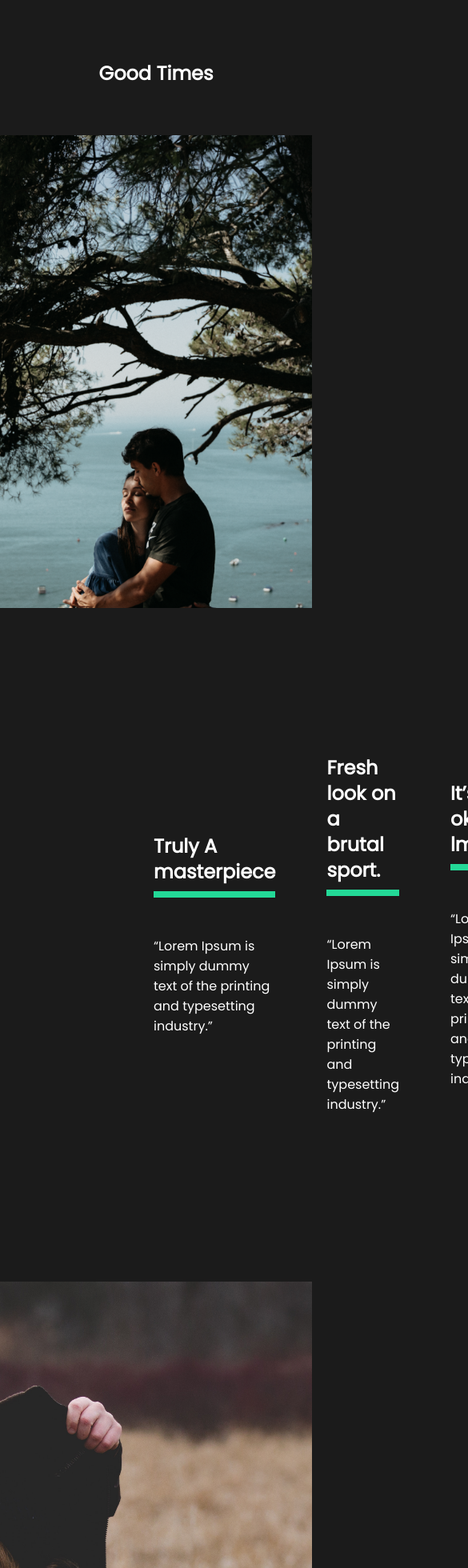
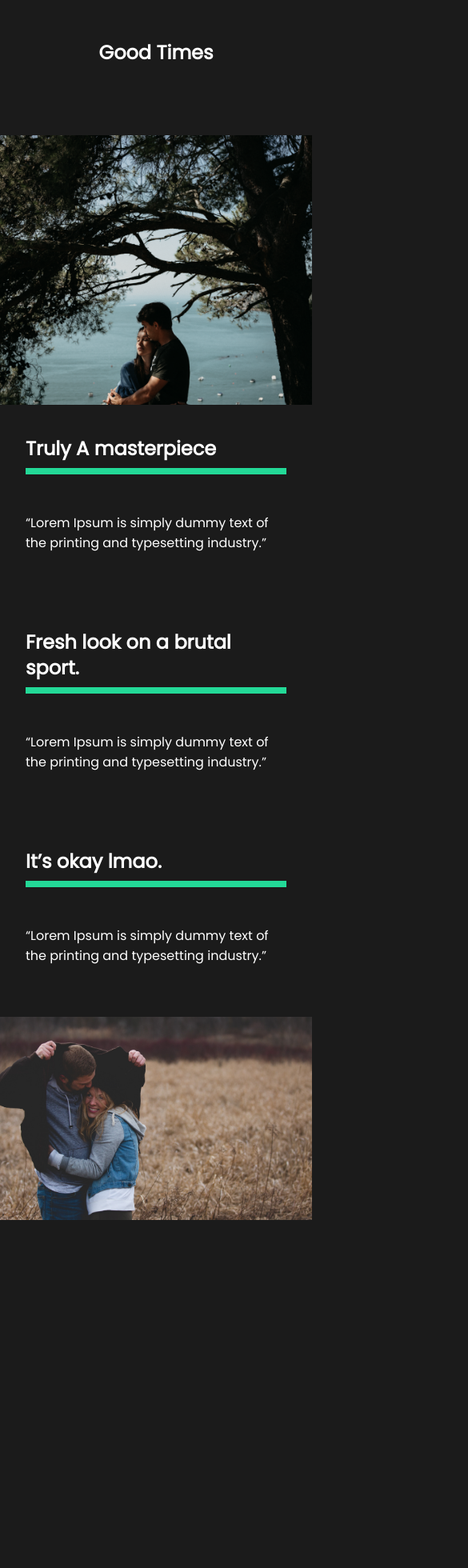
Before and after one commit to reza-nikravesh/portfolio, a React (Create React App) app: page /work/good-times in a window 390 px wide. Shown: the top 1960 px of the page at 80% size, 585 px wide, since content can reach past the window. After the commit the page ends 1693 px from the top, so only its background shows below. Built offline with nearby package versions, Linux system fonts and the light colour scheme.

Commit message:
add movie details media queries

```diff
--- a/src/Components/Nav.js
+++ b/src/Components/Nav.js
@@ -61,7 +61,6 @@ const NavBar = styled.nav`
   padding: 0 8rem;
   background-color: #282828;
   @media screen and (max-width: 460px) {
-    border: 2px solid red;
     display: block;
     padding: 0;
   }
@@ -85,7 +84,6 @@ const NavBar = styled.nav`
     li {
       @media screen and (max-width: 460px) {
         margin: 0 1rem;
-
       }
       margin: 0 3rem;
       list-style: none;
--- a/src/Pages/MovieDetails.js
+++ b/src/Pages/MovieDetails.js
@@ -49,6 +49,9 @@ const Headline = styled.div`
   min-height: 90vh;
   padding-top: 20vh;
   position: relative;
+  @media screen and (max-width: 460px) {
+    min-height: 60vh;
+  }
   h2 {
     position: absolute;
     top: 10%;
@@ -56,6 +59,9 @@ const Headline = styled.div`
     transform: translate(-50%, -10%);
   }
   img {
+    @media screen and (max-width: 460px) {
+      height: 40vh;
+    }
     width: 100%;
     height: 70vh;
     object-fit: cover;
@@ -67,6 +73,10 @@ const Awards = styled.div`
   margin: 5rem 10rem;
   align-items: center;
   justify-content: space-around;
+  @media screen and (max-width: 460px) {
+    margin: 0;
+    display: block;
+  }
 `;
 
 const AwardStyle = styled.div`
@@ -87,10 +97,15 @@ const AwardStyle = styled.div`
 `;
 const ImageDisplay = styled.div`
   min-height: 50vh;
+
   img {
     width: 100%;
     height: 100vh;
     object-fit: cover;
+    @media screen and (max-width: 460px) {
+      width: 100%;
+      height: 30vh;
+    }
   }
 `;
 //award component
--- a/src/Pages/OurWork.js
+++ b/src/Pages/OurWork.js
@@ -49,6 +49,10 @@ const Work = styled(motion.div)`
   min-height: 100vh;
   overflow: hidden;
   padding: 5rem 10rem;
+
+  @media screen and (max-width: 460px) {
+    padding: 1rem;
+  }
 `;
 const Movie = styled(motion.div)`
   padding-bottom: 10rem;
```
